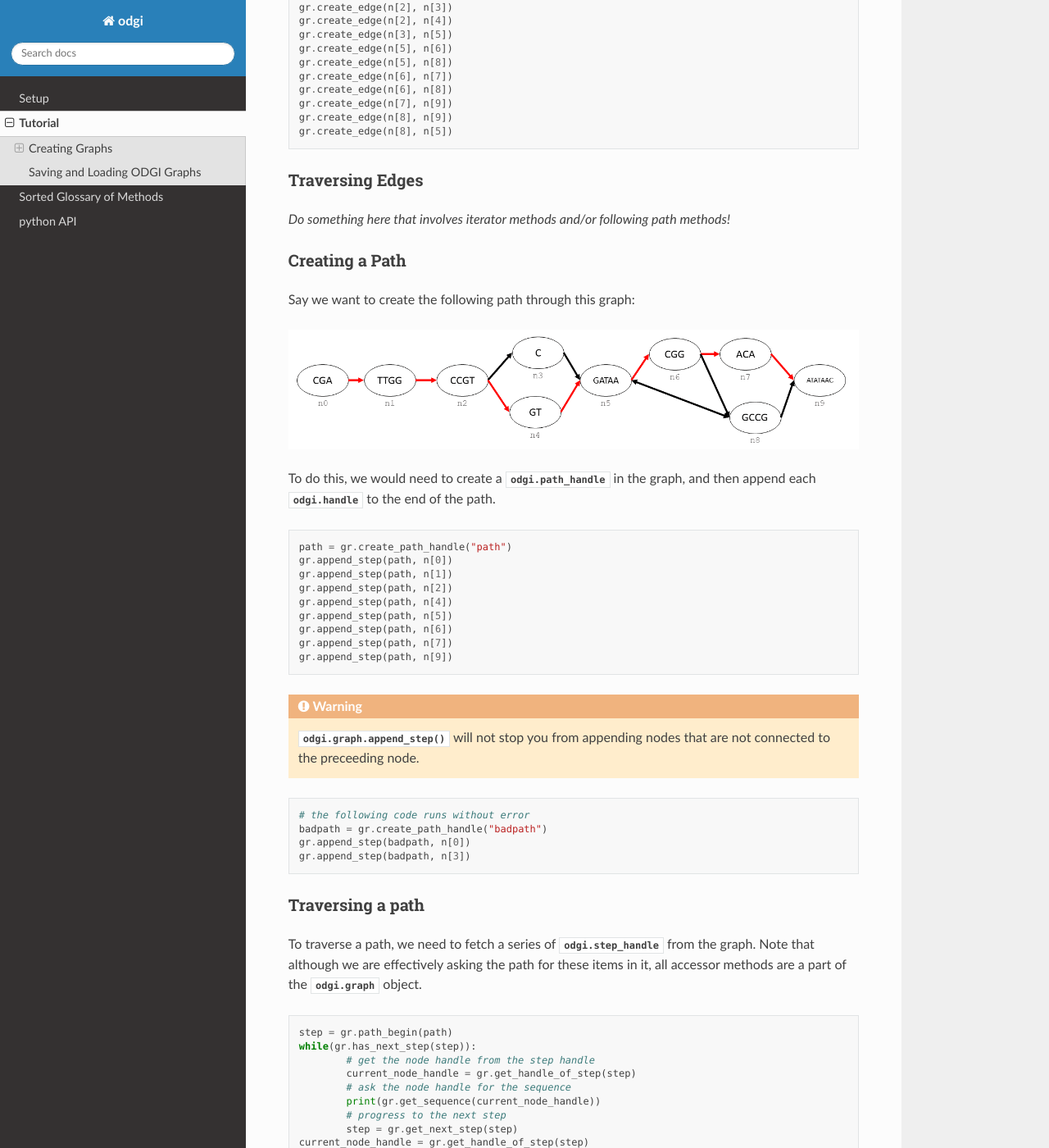
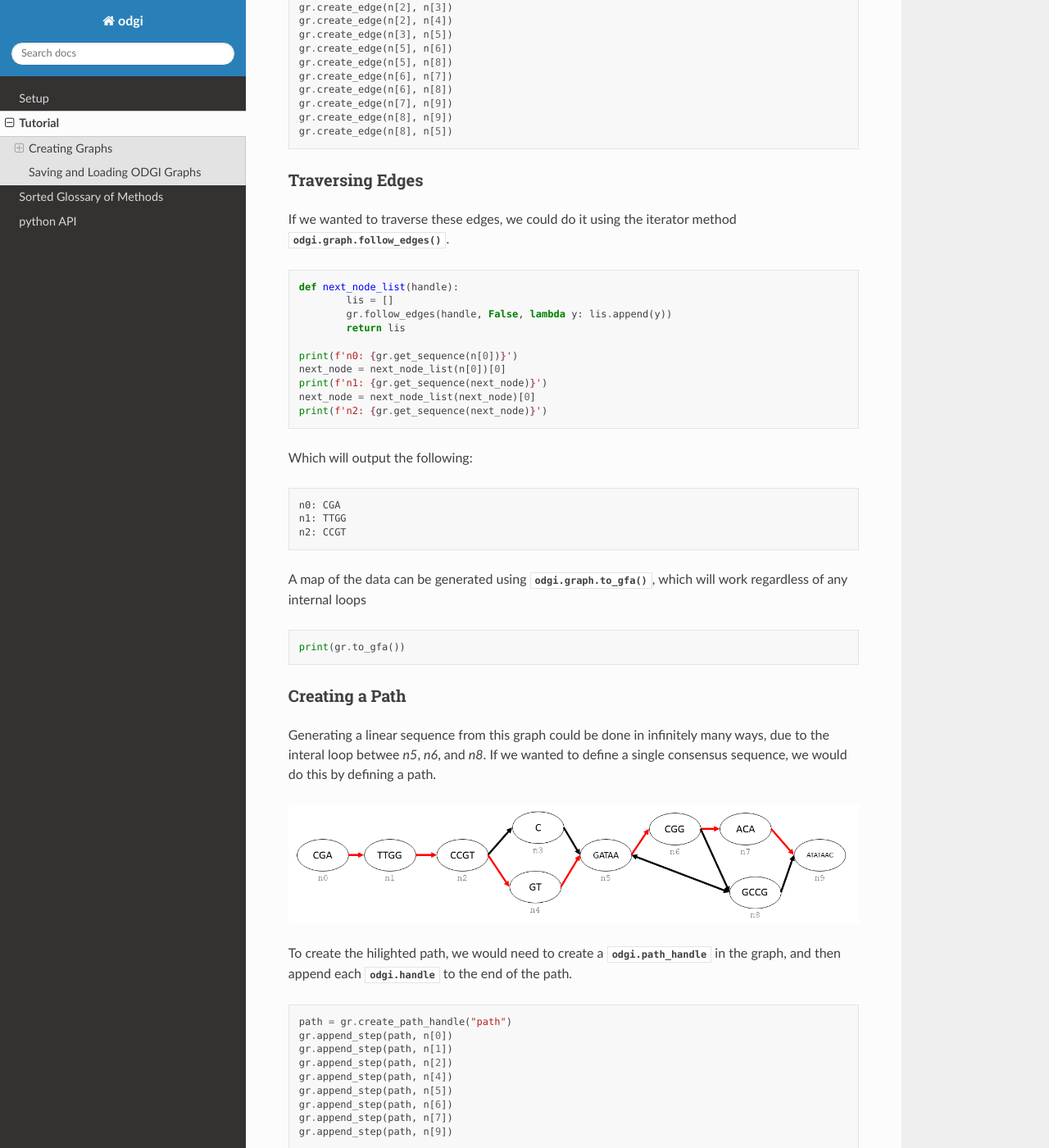
Before and after one commit to pangenome/odgi, a Sphinx documentation site: the page built from docs/rst/tutorial.rst, in a window 1280 px wide and 1400 px high, scrolled down 1294 px. Shown: the whole window at 82% size. Built offline with Sphinx 7.4.7 and the Read the Docs theme 2.0.0, drawn with Linux system fonts in a browser that asks for light colours; some of the changed text lies outside the part shown.

Commit message:
Added to tutorial

```diff
--- a/docs/rst/tutorial.rst
+++ b/docs/rst/tutorial.rst
@@ -14,7 +14,7 @@ This graph is a combination of nodes (labelled as `n0`, `n1`, ..., `n9`) and dir
 ODGI Objects
 =============
 
-Edges and Nodes are accessed through a :class:`odgi.graph` object.  Individual nodes in the graph are pointed at by :class:`odgi.handle`.
+*Edges* and *nodes* are accessed through a :class:`odgi.graph` object.  Individual nodes in the graph are pointed at by :class:`odgi.handle`.
 
 Paths in the graph and accessed through :class:`odgi.path_handle`, which is a series of :class:`odgi.step_handle` linked together.  Each :class:`odgi.step_handle` is points to the node in that step, and also contains directional information regarding the nodes preceeding and following it.
 
@@ -51,19 +51,45 @@ Now we link together these nodes using their handles. Note that each of these ha
         gr.create_edge(n[8], n[9])
         gr.create_edge(n[8], n[5])
 
-
 Traversing Edges
 ================
-*Do something here that involves iterator methods and/or following path methods!*
+If we wanted to traverse these edges, we could do it using the iterator method :func:`odgi.graph.follow_edges`.
+
+.. code-block:: python
+
+        def next_node_list(handle):
+                lis = []
+                gr.follow_edges(handle, False, lambda y: lis.append(y))
+                return lis
+
+        print(f'n0: {gr.get_sequence(n[0])}')
+        next_node = next_node_list(n[0])[0]
+        print(f'n1: {gr.get_sequence(next_node)}')
+        next_node = next_node_list(next_node)[0]
+        print(f'n2: {gr.get_sequence(next_node)}')
+
+Which will output the following:
+
+.. code-block::
+
+        n0: CGA
+        n1: TTGG
+        n2: CCGT
+
+A map of the data can be generated using :func:`odgi.graph.to_gfa`, which will work regardless of any internal loops
+
+.. code-block:: python
+
+        print(gr.to_gfa())
 
 Creating a Path
 ===============
 
-Say we want to create the following path through this graph:
+Generating a linear sequence from this graph could be done in infinitely many ways, due to the interal loop betwee `n5`, `n6`, and `n8`.  If we wanted to define a single consensus sequence, we would do this by defining a path.
 
 .. image:: /img/exampleGraphPath.png
 
-To do this, we would need to create a :class:`odgi.path_handle` in the graph, and then append each :class:`odgi.handle` to the end of the path.
+To create the hilighted path, we would need to create a :class:`odgi.path_handle` in the graph, and then append each :class:`odgi.handle` to the end of the path.
 
 .. code-block:: python
 
```
Also changed, not shown: 1 other file.
